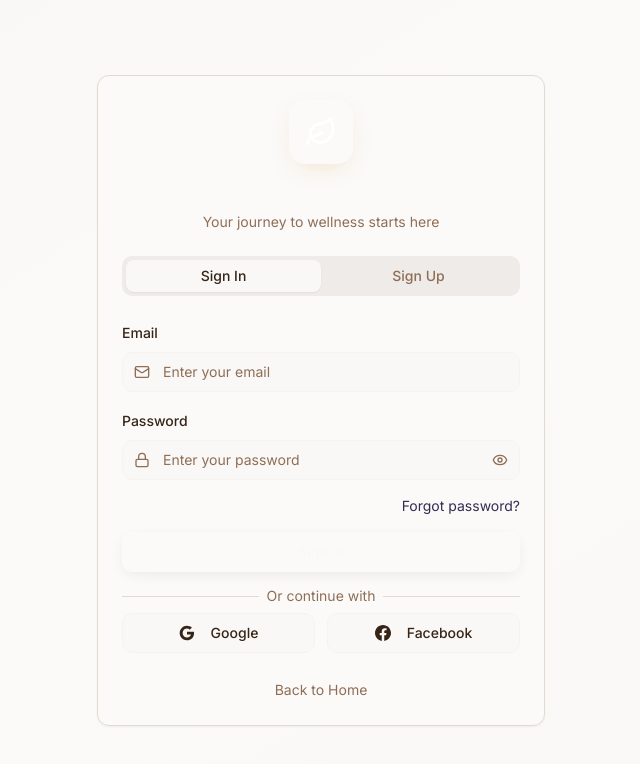
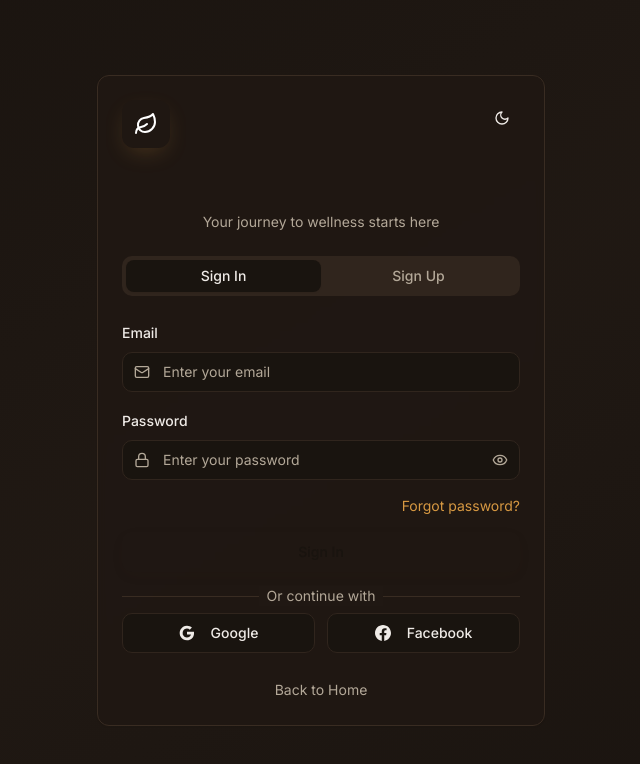
Before and after one commit to Krizzz18/ayur-agent-ai, a React (Vite) app: page /auth in a window 1280 px wide. Shown: the top 764 px of the page, without its empty margins (319-959 px from the left). Built offline with nearby package versions, Linux system fonts and the light colour scheme; the HTML template or start-up script is replaced by a standard one.

Commit message:
Set login page to dark mode

```diff
--- a/src/hooks/useTheme.tsx
+++ b/src/hooks/useTheme.tsx
@@ -51,7 +51,7 @@ const themes = [
 ];
 
 export const ThemeProvider: React.FC<{ children: React.ReactNode }> = ({ children }) => {
-  const [theme, setThemeState] = useState<Theme>('light');
+  const [theme, setThemeState] = useState<Theme>('dark');
 
   useEffect(() => {
     const savedTheme = localStorage.getItem('ayuragent-theme') as Theme;
--- a/src/pages/AuthPage.tsx
+++ b/src/pages/AuthPage.tsx
@@ -6,6 +6,7 @@ import { Card, CardContent, CardDescription, CardHeader, CardTitle } from '@/com
 import { Tabs, TabsContent, TabsList, TabsTrigger } from '@/components/ui/tabs';
 import { Separator } from '@/components/ui/separator';
 import { useAuth } from '@/hooks/useAuth';
+import ThemeToggle from '@/components/ThemeToggle';
 import { Leaf, Mail, Lock, User, Phone, Eye, EyeOff, ArrowLeft } from 'lucide-react';
 import { Link, useNavigate } from 'react-router-dom';
 
@@ -159,13 +160,14 @@ const AuthPage = () => {
 
       <Card className="w-full max-w-md shadow-lotus backdrop-blur-sm bg-card/95 relative">
         <CardHeader className="text-center space-y-4">
-          <Link to="/" className="inline-block">
-            <div className="flex justify-center">
-              <div className="w-16 h-16 bg-gradient-healing rounded-2xl shadow-lotus flex items-center justify-center hover:scale-105 transition-ayur">
-                <Leaf className="w-8 h-8 text-white" />
+          <div className="flex justify-between items-start mb-4">
+            <Link to="/" className="inline-block">
+              <div className="w-12 h-12 bg-gradient-healing rounded-xl shadow-lotus flex items-center justify-center hover:scale-105 transition-ayur">
+                <Leaf className="w-6 h-6 text-white" />
               </div>
-            </div>
-          </Link>
+            </Link>
+            <ThemeToggle />
+          </div>
           <div>
             <CardTitle className="text-2xl bg-gradient-healing bg-clip-text text-transparent">AyurAgent</CardTitle>
             <CardDescription>Your journey to wellness starts here</CardDescription>
```
